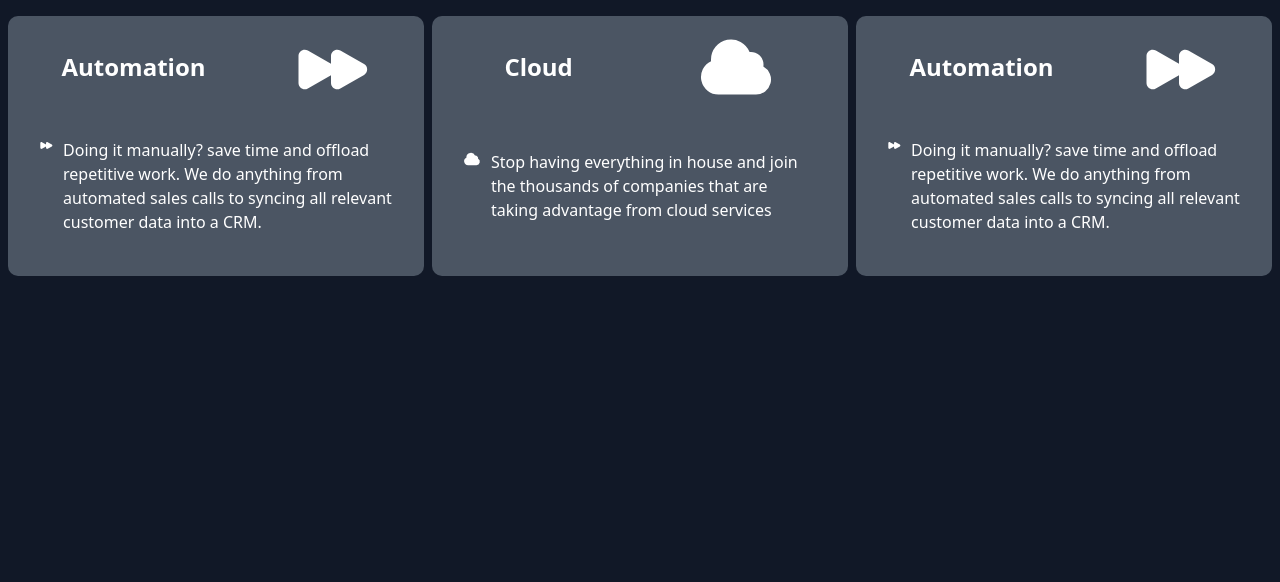
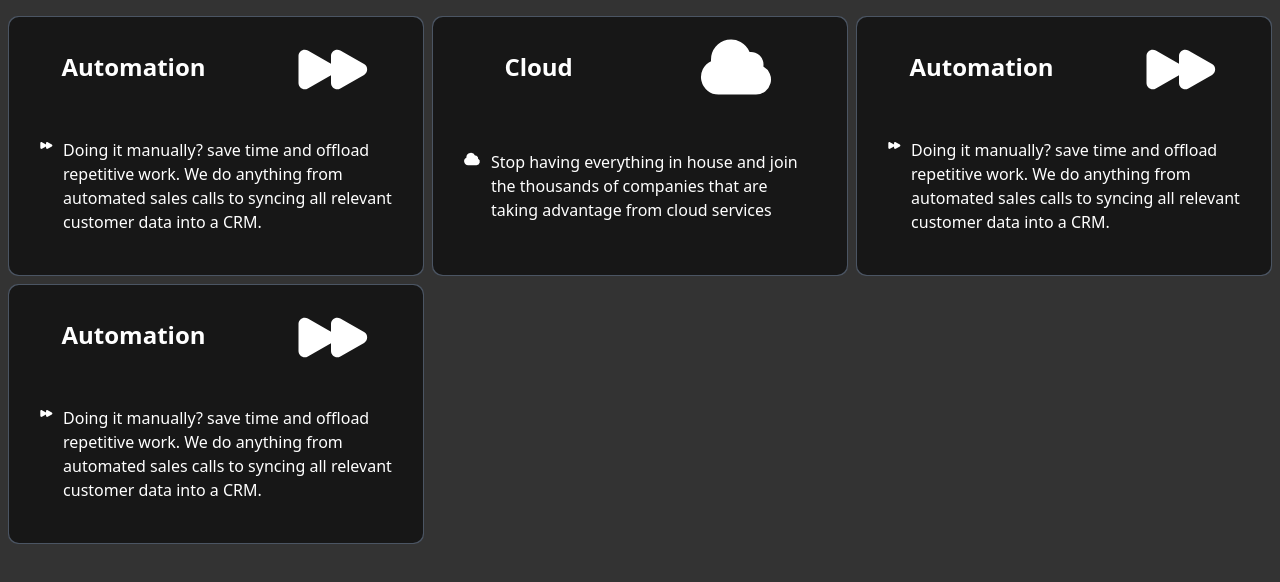
Before and after one commit to menottiRicardo/daco, a Next.js app: page /automation in a window 1280 px wide. Shown: the top 582 px of the page. Built offline with nearby package versions, Linux system fonts and the light colour scheme.

Commit message:
color changes

```diff
--- a/components/Card/Card.tsx
+++ b/components/Card/Card.tsx
@@ -7,7 +7,7 @@ const Card = () => {
       const trailer = document.getElementById("cards");
       if (trailer !== null) {
         // @ts-ignore
-        document.getElementById("cards").onmousemove = (e) => {
+        trailer.onmousemove = (e) => {
           // @ts-ignore
           for (const card of document.getElementsByClassName(
             "card_card__xkQ7q"
@@ -73,6 +73,29 @@ const Card = () => {
             </div>
           </div>
         </div>
+
+        <div className={styles.card}>
+          <div className={styles.cardContent}>
+            <div className="flex justify-between items-center xl:justify-around">
+              <h3 className="text-white font-bold text-xl xl:text-2xl">
+                Automation
+              </h3>
+              <ForwardIcon className="text-white w-10 sm:w-20" />
+            </div>
+            <div className={styles.cardInfoWrapper}>
+              <div className={styles.cardInfo}>
+                <ForwardIcon className="text-white w-12 hidden xl:inline" />
+                <div>
+                  <h4 className="text-base text-gray-300 sm:text-white">
+                    Doing it manually? save time and offload repetitive work. We
+                    do anything from automated sales calls to syncing all
+                    relevant customer data into a CRM.
+                  </h4>
+                </div>
+              </div>
+            </div>
+          </div>
+        </div>
         <div className={styles.card}>
           <div className={styles.cardContent}>
             <div className="flex justify-between items-center xl:justify-around">
--- a/components/Card/card.module.css
+++ b/components/Card/card.module.css
@@ -162,53 +162,3 @@
 
   }
 }
-
-/* -- ↓ ↓ ↓ YouTube link styles ↓ ↓ ↓ -- */
-
-#youtube-link {
-  bottom: 10px;
-}
-
-#youtube-link > i {
-  color: rgb(239, 83, 80);
-}
-
-#source-link {
-  bottom: 60px;
-}
-
-#source-link > i {
-  color: rgb(94, 106, 210);
-}
-
-.link {
-  align-items: center;
-  backdrop-filter: blur(3px);
-  background-color: rgba(255, 255, 255, 0.05);
-  border: 1px solid rgba(255, 255, 255, 0.1);
-  border-radius: 6px;
-  box-shadow: 2px 2px 2px rgba(0, 0, 0, 0.1);
-  cursor: pointer;
-  display: inline-flex;
-  gap: 5px;
-  left: 10px;
-  padding: 10px 20px;
-  position: fixed;
-  text-decoration: none;
-  z-index: 100;
-}
-
-.link:hover {
-  background-color: rgba(255, 255, 255, 0.1);
-  border: 1px solid rgba(255, 255, 255, 0.2);
-}
-
-.link > i,
-.link > span {
-  height: 20px;
-  line-height: 20px;
-}
-
-.link > span {
-  color: white;
-}
--- a/pages/automation.tsx
+++ b/pages/automation.tsx
@@ -4,7 +4,7 @@ import Cards from "../components/Card/Card";
 
 const automation = () => {
   return (
-    <div className="bg-gray-900 min-h-screen">
+    <div className="bg-[#333333] min-h-screen">
       <Head>
         <title>Daco | Automation</title>
         <meta name="description" content="Generated by create next app" />
--- a/styles/globals.css
+++ b/styles/globals.css
@@ -31,7 +31,10 @@
   .animated-underline-left:focus {
     background-size: 0 2px, 100% 2px;
   }
-
+  :root {
+    --bg-color: rgb(20, 20, 20);
+    --card-color: rgb(23, 23, 23);
+  }
 
   /* .scrollbar::-webkit-scrollbar {
     width: 10px;
```
